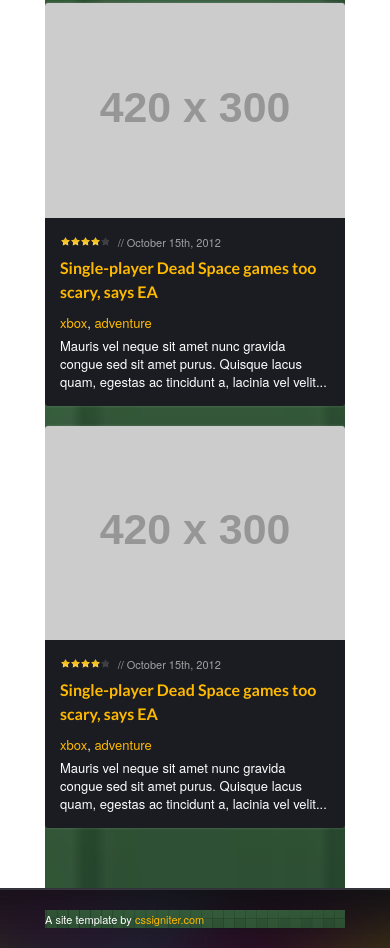
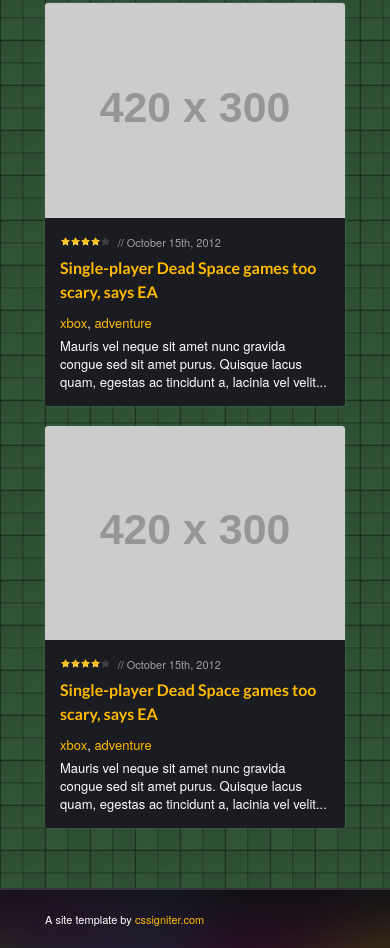
Before and after one commit to Grant-Inna/Game_Portal, a plain HTML site: page index.html in a window 390 px wide. Shown: the part 5855-6803 px from the top of the page. Drawn offline with Linux system fonts and the light colour scheme; placeholder pictures from the web are drawn by us.

Commit message:
Small brick in mobile media

```diff
--- a/css/media.css
+++ b/css/media.css
@@ -1,7 +1,23 @@
+/*
+
+@media screen and (max-width: 670px) {
+    body {
+        background: rgba(255, 255, 255, .4) url(../images/iphone6BG.jpg) no-repeat bottom center;
+        background-size: cover;
+    }
+}
+
+@media screen and (max-width: 570px) {
+    body {
+        background: rgba(255, 255, 255, .4) url(../images/iphone6BG.jpg) no-repeat bottom center;
+        background-size: cover;
+    }
+}*/
+
 @media screen and (max-width: 768px) {
   body {
-    background: rgba(255, 255, 255, .4) url(../images/ipadBG.jpg) no-repeat bottom center;
-    background-size: cover;
+    background: rgba(255, 255, 255, .4) url(../images/piece.jpg) repeat;
+    /*background-size: cover;*/
   }
 
   #block-for-slider {
@@ -9,21 +25,3 @@
     margin: 40px auto 100px;
   }
 }
-
-@media screen and (max-width: 670px) {
-  body {
-    background: rgba(255, 255, 255, .4) url(../images/iphone6BG.jpg) no-repeat bottom center;
-    background-size: cover;
-  }
-}
-
-@media screen and (max-width: 570px) {
-  body {
-    background: rgba(255, 255, 255, .4) fixed;
-  }
-
-  .container {
-    background: url(../images/ipodBG.jpg) no-repeat bottom center;
-    background-size: cover;
-  }
-}
--- a/dev/media.css
+++ b/dev/media.css
@@ -1,13 +1,14 @@
 @media screen and (max-width: 768px) {
     body {
-        background: rgba(255, 255, 255, .4) url(../images/ipadBG.jpg) no-repeat bottom center;
-        background-size: cover;
+        background: rgba(255, 255, 255, .4) url(../images/piece.jpg) repeat;
+        /*background-size: cover;*/
     }
     #block-for-slider {
         width: 100%;
         margin: 40px auto 100px;
     }
 }
+/*
 
 @media screen and (max-width: 670px) {
     body {
@@ -18,11 +19,7 @@
 
 @media screen and (max-width: 570px) {
     body {
-        background: rgba(255, 255, 255, .4) fixed;
-    }
-    .container {
-    background: url(../images/ipodBG.jpg) no-repeat bottom center;
-
+        background: rgba(255, 255, 255, .4) url(../images/iphone6BG.jpg) no-repeat bottom center;
         background-size: cover;
     }
-}
+}*/
```
